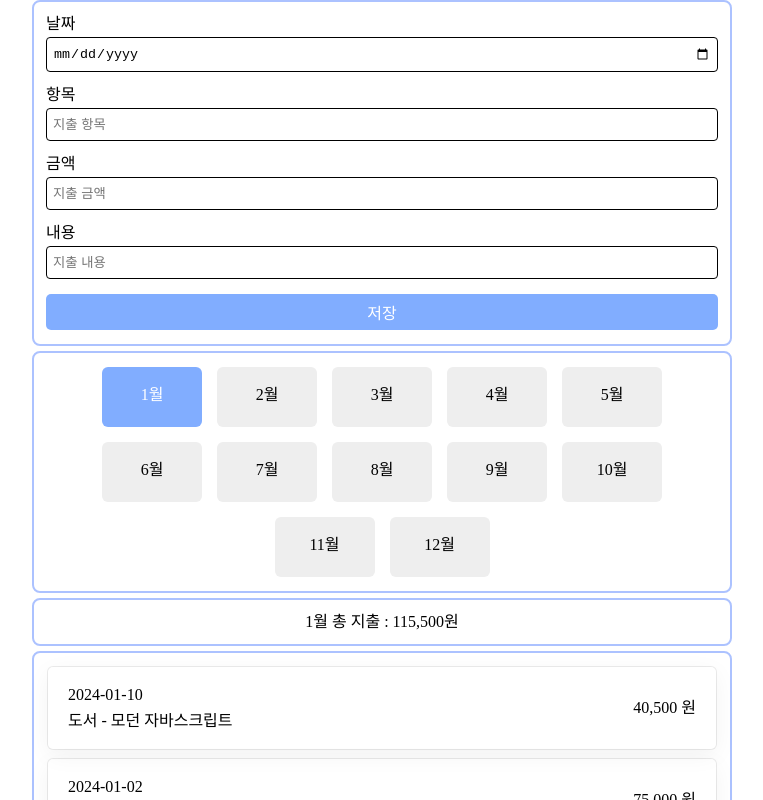
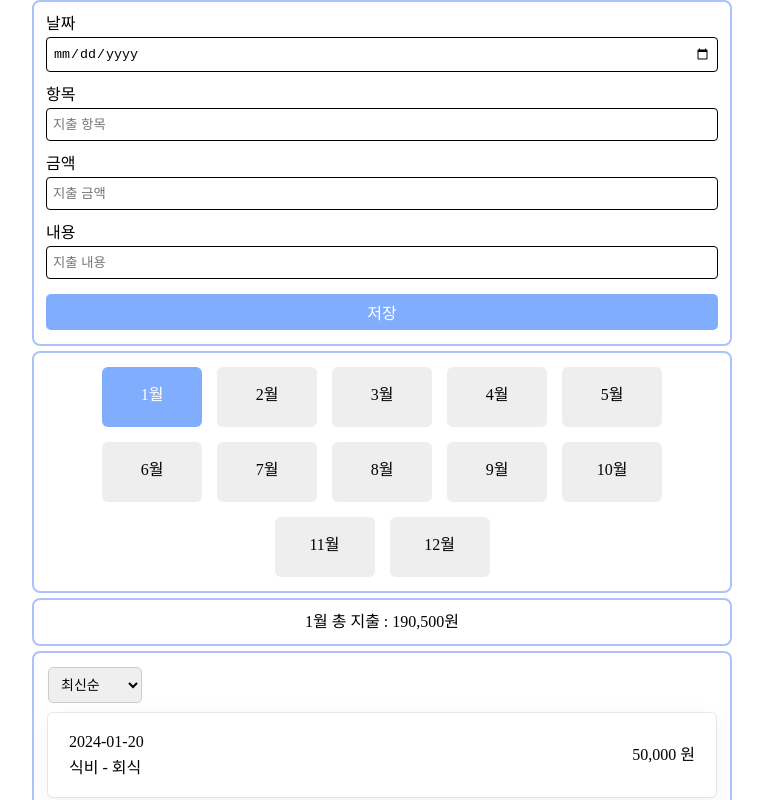
Before and after one commit to taeyun01/react_expenses, a React (Vite) app: page / in a window 1280 px wide. Shown: the top 800 px of the page, without its empty margins (258-1021 px from the left). Built offline with nearby package versions, Linux system fonts and the light colour scheme.

Commit message:
리덕스 - 리팩터링 및 정렬기능 추가

```diff
--- a/src/components/ExpensesItem.jsx
+++ b/src/components/ExpensesItem.jsx
@@ -1,6 +1,7 @@
 import React from "react";
 import styled from "styled-components";
 import { useNavigate } from "react-router-dom";
+import { useDispatch } from "react-redux";
 
 const ExpensesItem = ({ id, date, item, amount, description }) => {
   const nav = useNavigate();
@@ -10,6 +11,7 @@ const ExpensesItem = ({ id, date, item, amount, description }) => {
   };
 
   return (
+    <>
       <ExpensesItemtLi onClick={() => detailPageMove(id)}>
         <ItemtDiv>
           <p>{date}</p>
@@ -21,6 +23,7 @@ const ExpensesItem = ({ id, date, item, amount, description }) => {
           <p>{Number(amount).toLocaleString("ko-KR")} 원</p>
         </AmountDiv>
       </ExpensesItemtLi>
+    </>
   );
 };
 
@@ -30,10 +33,15 @@ const ExpensesItemtLi = styled.li`
   align-items: center;
   width: 100%;
   padding: 20px;
+  border: 1px solid transparent;
   border-radius: 5px;
   box-shadow: rgba(0, 0, 0, 0.05) 0px 6px 24px 0px,
     rgba(0, 0, 0, 0.08) 0px 0px 0px 1px;
   cursor: pointer;
+
+  &:hover {
+    border: 1px solid #007aff;
+  }
 `;
 
 const ItemtDiv = styled.div`
--- a/src/components/ExpensesList.jsx
+++ b/src/components/ExpensesList.jsx
@@ -2,16 +2,74 @@ import React, { useEffect, useState } from "react";
 import styled from "styled-components";
 import ExpensesItem from "./ExpensesItem";
 import { useSelector, useDispatch } from "react-redux";
-import { totalMonthReducer } from "../redux/slices/expensesSlice";
+import {
+  displayReducer,
+  sortedReducer,
+  totalMonthReducer,
+} from "../redux/slices/expensesSlice";
 import Margin from "./Margin";
 
+const testData = [
+  {
+    id: "25600f72-56b4-41a7-a9c2-47358580e252",
+    date: "2022-01-05",
+    item: "식비",
+    amount: 100000,
+    description: "세광양대창",
+  },
+  {
+    id: "25600f72-53b4-4187-a9c2-473585854",
+    date: "2021-01-10",
+    item: "도서",
+    amount: 40500,
+    description: "모던 자바스크립트",
+  },
+  {
+    id: "24310f72-56b4-41a7-a9c2-458580ef1f45",
+    date: "2024-01-20",
+    item: "식비",
+    amount: 50000,
+    description: "회식",
+  },
+  {
+    id: "25600f72-99b4-41z7-e4h6-47312365e265",
+    date: "2022-02-02",
+    item: "간식",
+    amount: 500,
+    description: "아이스크림",
+  },
+  {
+    id: "25143e72-16e2-22a7-a9c2-47358580e2f6",
+    date: "2021-02-26",
+    item: "여행",
+    amount: 1055000,
+    description: "일본여행",
+  },
+  {
+    id: "25600f72-97p2-14a7-a9c2-47363950e2t7",
+    date: "2022-02-15",
+    item: "미용",
+    amount: 155000,
+    description: "미용실",
+  },
+  {
+    id: "24312f70-97q2-14a7-a9c2-47132950e2t8",
+    date: "2024-02-08",
+    item: "도서",
+    amount: 75000,
+    description:
+      "자율주행차량 운전주행모드 자동 전환용 인식률 90% 이상의 다중 센서 기반 운전자 상태 인식 및 상황 인식 원천 기술 개발",
+  },
+];
+
 const ExpensesList = () => {
-  const { expenses, totalMonth } = useSelector(
+  const { expenses, totalMonth, sortType } = useSelector(
     (state) => state.expenses
   );
+
   const dispatch = useDispatch();
 
-  let monthNumber = totalMonth;
+  let monthNumber = totalMonth; // N월
 
   // 10미만은 0붙이기, 01 ~ 09
   if (Number(monthNumber) < 10) {
@@ -30,12 +88,42 @@ const ExpensesList = () => {
     .map((exp) => Number(exp.amount))
     .reduce((acc, cur) => acc + cur, 0);
 
+  // 최신순, 오래된순 옵션 select선택 시
+  const onChangeSort = (e) => {
+    dispatch(sortedReducer(e.target.value));
+  };
+
+  // 날짜 비교하여 최신순, 오래된순으로 정렬
+  const getSortedDate = () => {
+    // toSorted는 sort메서드랑 다르게 원본배열은 냅두고 정렬된 새로운 배열을 반환함
+    return monthFilter.toSorted((a, b) =>
+      sortType === "oldest"
+        ? new Date(a.date) - new Date(b.date)
+        : new Date(b.date) - new Date(a.date)
+    );
+  };
+
+  // 최신순, 오래된 순 필터링, 할당
+  const sortedData = getSortedDate();
+
   useEffect(() => {
-    // N월 가져오기
-    const selectMonth = JSON.parse(
+    // N월 꺼내기
+    const localSelectMonth = JSON.parse(
       localStorage.getItem("selectMonth")
     );
-    dispatch(totalMonthReducer(selectMonth));
+    // 지출 데이터 꺼내기
+    const localExpData = localStorage.getItem("expenses")
+      ? JSON.parse(localStorage.getItem("expenses"))
+      : localStorage.setItem("expenses", JSON.stringify(testData));
+
+    // 정렬 타입
+    const localSortData = localStorage.getItem("sortType")
+      ? JSON.parse(localStorage.getItem("sortType"))
+      : "latest";
+
+    dispatch(totalMonthReducer(localSelectMonth));
+    dispatch(displayReducer(localExpData));
+    dispatch(sortedReducer(localSortData));
   }, []);
 
   return (
@@ -48,8 +136,17 @@ const ExpensesList = () => {
       </TotalExpensesDiv>
       <Margin />
       <ExpensesListUl>
-        {monthFilter.length ? (
-          monthFilter.map((exp) => (
+        {sortedData.length ? (
+          <div>
+            <Select onChange={onChangeSort}>
+              <option value="latest">최신순</option>
+              <option value="oldest">오래된 순</option>
+            </Select>
+          </div>
+        ) : null}
+
+        {sortedData.length ? (
+          sortedData.map((exp) => (
             <ExpensesItem key={exp.id} {...exp} />
           ))
         ) : (
@@ -85,4 +182,19 @@ const TotalExpensesDiv = styled.div`
   display: flex;
   justify-content: center;
 `;
+
+const Select = styled.select`
+  padding: 8px;
+  border: 1px solid #ccc;
+  border-radius: 5px;
+  font-size: 14px;
+  outline: none;
+  cursor: pointer;
+  &:hover {
+    border-color: #007aff;
+  }
+  &:focus {
+    border-color: #007aff;
+  }
+`;
 export default ExpensesList;
--- a/src/components/SelectMonth.jsx
+++ b/src/components/SelectMonth.jsx
@@ -6,7 +6,7 @@ import { totalMonthReducer } from "../redux/slices/expensesSlice";
 const SelectMonth = () => {
   const { month } = useSelector((state) => state.expenses); // 월 데이터
   const dispatch = useDispatch();
-  const [activeIndex, setActiveIndex] = useState("");
+  const [activeIndex, setActiveIndex] = useState(null);
 
   // 1월~12월 버튼 클릭시 실행
   const selectMonthActive = (id) => {
@@ -15,12 +15,12 @@ const SelectMonth = () => {
     localStorage.setItem("selectMonth", JSON.stringify(id));
   };
 
-  // 새로고침해도 버튼 활성화 유지
+  // 새로고침시 버튼 활성화 유지
   useEffect(() => {
     // N월 가져오기
-    const selectMonth = JSON.parse(
-      localStorage.getItem("selectMonth")
-    );
+    const selectMonth = localStorage.getItem("selectMonth")
+      ? JSON.parse(localStorage.getItem("selectMonth"))
+      : localStorage.setItem("selectMonth", JSON.stringify(1));
 
     setActiveIndex(selectMonth);
   }, []);
--- a/src/pages/Home.jsx
+++ b/src/pages/Home.jsx
@@ -4,52 +4,14 @@ import ExpensesForm from "../components/ExpensesForm";
 import ExpensesList from "../components/ExpensesList";
 import Margin from "../components/Margin";
 import SelectMonth from "../components/SelectMonth";
-import { displayReducer } from "../redux/slices/expensesSlice";
-
-const testData = [
-  {
-    id: "25600f72-53b4-4187-a9c2-47358580e2f9",
-    date: "2024-01-10",
-    item: "도서",
-    amount: 40500,
-    description: "모던 자바스크립트",
-  },
-  {
-    id: "25143e72-16e2-22a7-a9c2-47358580e2f12",
-    date: "2024-02-02",
-    item: "여행",
-    amount: 1055000,
-    description: "일본여행",
-  },
-  {
-    id: "24312f70-97q2-14a7-a9c2-47132950e2t14",
-    date: "2024-01-02",
-    item: "도서",
-    amount: 75000,
-    description:
-      "자율주행차량 운전주행모드 자동 전환용 인식률 90% 이상의 다중 센서 기반 운전자 상태 인식 및 상황 인식 원천 기술 개발",
-  },
-];
 
 const Home = () => {
-  const dispatch = useDispatch();
-
-  useEffect(() => {
-    const localItem = localStorage.getItem("expenses")
-      ? JSON.parse(localStorage.getItem("expenses"))
-      : localStorage.setItem("expenses", JSON.stringify(testData));
-
-    dispatch(displayReducer(localItem));
-  }, []);
-
   return (
     <>
       <ExpensesForm />
       <Margin />
       <SelectMonth />
       <Margin />
-      <Margin />
-
       <ExpensesList />
     </>
   );
--- a/src/redux/slices/expensesSlice.js
+++ b/src/redux/slices/expensesSlice.js
@@ -1,8 +1,4 @@
 import { createSlice } from "@reduxjs/toolkit";
-
-localStorage.getItem("selectMonth")
-  ? JSON.parse(localStorage.getItem("selectMonth"))
-  : localStorage.setItem("selectMonth", JSON.stringify(1));
 
 const initialState = {
   expenses: [],
@@ -45,6 +41,7 @@ const initialState = {
     },
   ],
   totalMonth: "",
+  sortType: "latest",
 };
 
 const expensesSlice = createSlice({
@@ -90,6 +87,13 @@ const expensesSlice = createSlice({
     displayReducer: (state, action) => {
       state.expenses = action.payload;
     },
+    sortedReducer: (state, action) => {
+      state.sortType = action.payload;
+      localStorage.setItem(
+        "sortType",
+        JSON.stringify(state.sortType)
+      );
+    },
   },
 });
 
@@ -99,5 +103,6 @@ export const {
   editReducer,
   totalMonthReducer,
   displayReducer,
+  sortedReducer,
 } = expensesSlice.actions;
 export default expensesSlice.reducer;
--- a/src/shared/Router.jsx
+++ b/src/shared/Router.jsx
@@ -1,4 +1,3 @@
-import React, { useState } from "react";
 import { BrowserRouter, Route, Routes } from "react-router-dom";
 import Detail from "../pages/Detail";
 import Home from "../pages/Home";
```
Lines whose indentation alone changed are shown as unchanged.
